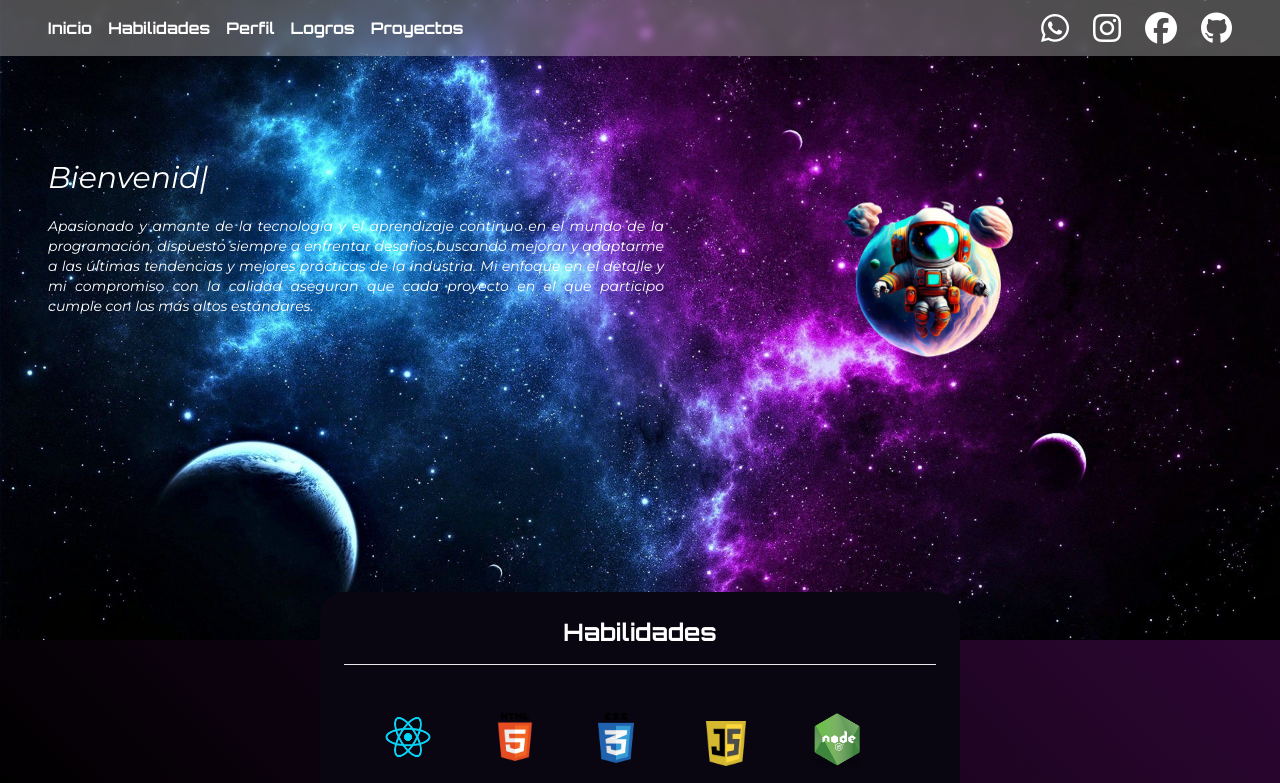
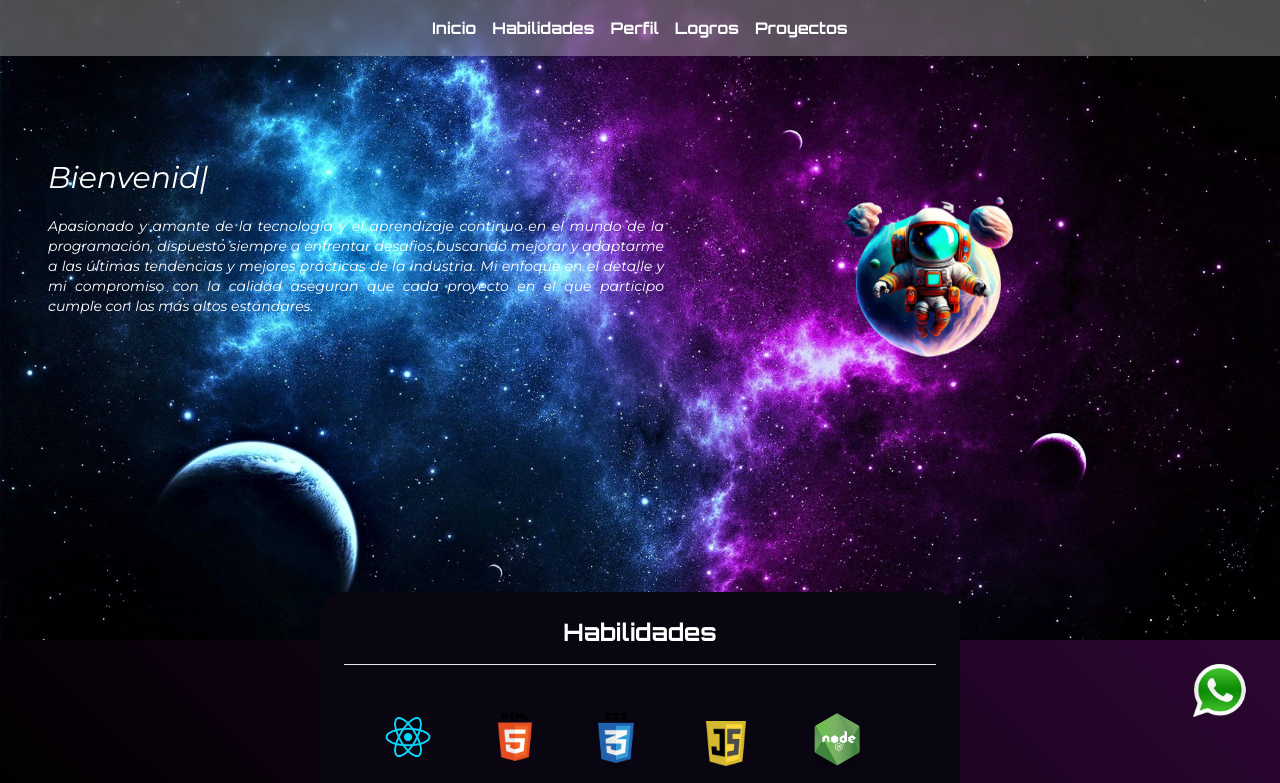
Before and after one commit to 3nd3rs0n/PortaFolio, a React (Vite) app: page / in a window 1280 px wide. Shown: the top 783 px of the page. Built offline with nearby package versions, Linux system fonts and the light colour scheme.

Commit message:
link de whatsapp

```diff
--- a/index.css
+++ b/index.css
@@ -25,3 +25,19 @@
     background-image: linear-gradient(to top, #070070 0%, #090612 75%);
 
 }
+
+.Wave img {
+    animation: pulsate 2s infinite;
+  }
+
+@keyframes pulsate {
+    0% {
+      transform: scale(1);
+    }
+    50% {
+      transform: scale(1.2);
+    }
+    100% {
+      transform: scale(1);
+    }
+  }
--- a/src/components/Header.jsx
+++ b/src/components/Header.jsx
@@ -25,15 +25,10 @@ const Header = () => {
     };
   }, [lastScrollY]);
 
-  const Numero = '56936214589';
-  const message = 'Hola, Me interesa tu CV';
-  const whatsappLink = `https://wa.me/${Numero}?text=${encodeURIComponent(message)}`;
-
-
   return (
     <div className='transparente'>
       <header className={`fixed w-full transition-transform duration-300 ${showHeader ? 'translate-y-0' : '-translate-y-full'}`}>
-        <nav className=" backdrop-blur-sm bg-white/30 p-4 px-12  flex justify-between" >
+        <nav className=" backdrop-blur-sm bg-white/30 p-4 px-12  flex justify-center" >
 
             <ul className="flex space-x-4 font-bold">
               <li>
@@ -53,28 +48,6 @@ const Header = () => {
               </li>
             </ul>
 
-            <ul className='flex space-x-6'>
-              <li>
-              <a href={whatsappLink} target="_blank">
-              <i className="fa-brands fa-whatsapp fa-2xl"></i>
-              </a>
-              </li>
-              <li>
-              <a href='#' target="_blank">
-              <i className="fa-brands fa-instagram  fa-2xl"></i>
-              </a>
-              </li>
-              <li>
-              <a href='#' target="_blank">
-              <i className="fa-brands fa-facebook  fa-2xl"></i>
-              </a>
-              </li>
-              <li>
-              <a href='#' target="_blank">
-              <i className="fa-brands fa-github  fa-2xl"></i>
-              </a>
-              </li>
-            </ul>
         </nav>
      </header>
     </div>
--- a/src/components/Navbar.jsx
+++ b/src/components/Navbar.jsx
@@ -7,12 +7,24 @@ import Proyectos from './Proyectos'
 import Logros from './Logros'
 import { TypeAnimation } from 'react-type-animation';
 import { Element } from 'react-scroll'
+import whatsapp from '../img/Whatsapp.png'
+
+
 
 const Navbar = () => {
+
+  const Numero = '56936214589';
+  const message = 'Hola, Me interesa tu CV';
+  const whatsappLink = `https://wa.me/${Numero}?text=${encodeURIComponent(message)}`;
+
+
   return (
   <Element name='Inicio'>
       <nav className=" text-white w-screen navbar">
         <Header/>
+        <div className='fixed top-3/4 -right-9 h-full w-48 pt-10 Wave '>
+          <a href={whatsappLink}> <img src={whatsapp} alt={whatsapp}  /></a>
+        </div>
         <div className="container pl-12 pt-40 ">
           <div className='text-3xl Montserrat'>
             <TypeAnimation
```
